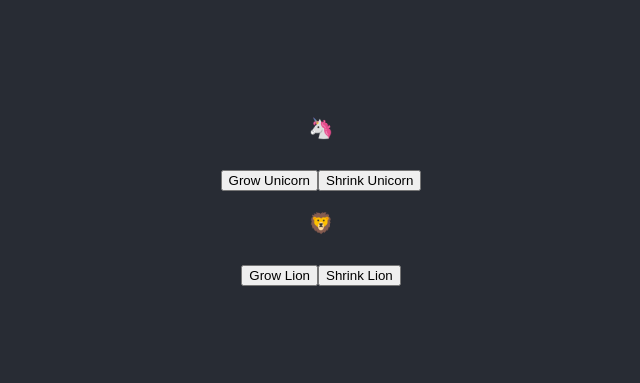
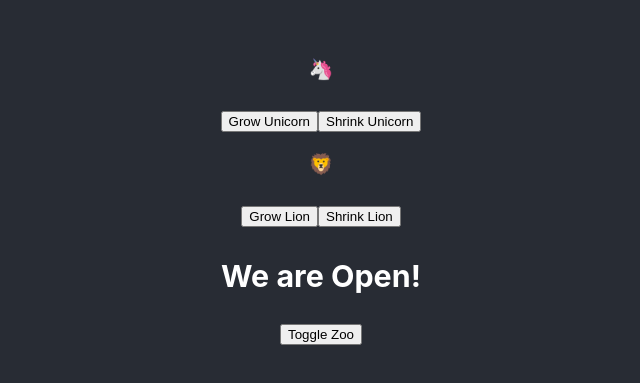
Before and after one commit to Colter-Garrison/busy-zoo, a React (Create React App) app: page / in a window 1280 px wide. Shown: the part 209-592 px from the top of the page, without its empty margins (319-959 px from the left). Built offline with nearby package versions, Linux system fonts and the light colour scheme.

Commit message:
Open/Close working

```diff
--- a/src/App.js
+++ b/src/App.js
@@ -1,5 +1,6 @@
 import { useState } from 'react';
 import './App.css';
+import OpenClosedSign from './OpenClosedSign';
 
 
 function App() {
@@ -23,6 +24,8 @@ function App() {
             <button onClick={() => setLionSize(lionSize - 10)}>Shrink Lion</button>
           </div>
         </div>
+        <OpenClosedSign isOpen={isOpen} />
+        <button onClick={() => setIsOpen(!isOpen)}>Toggle Zoo</button>
       </header>
     </div>
   );
--- a/src/OpenClosedSign.js
+++ b/src/OpenClosedSign.js
@@ -0,0 +1,11 @@
+export default function OpenClosedSign({ isOpen }) {
+  return (
+    <div className={isOpen ? 'open' : 'closed'}>
+      {
+        isOpen
+          ? <h3>We are Open!</h3>
+          : <h3>We are closed! Go Away!</h3>
+      }
+    </div>
+  );
+}
```
